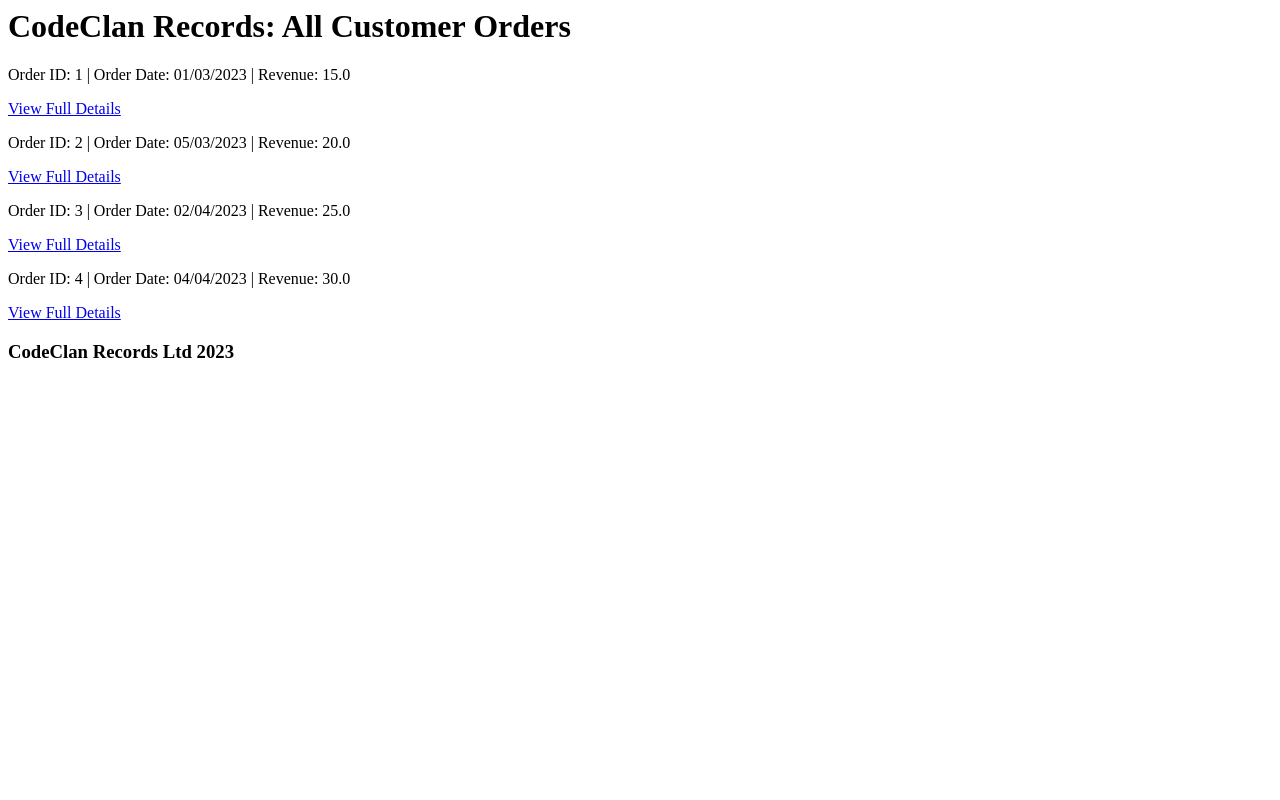
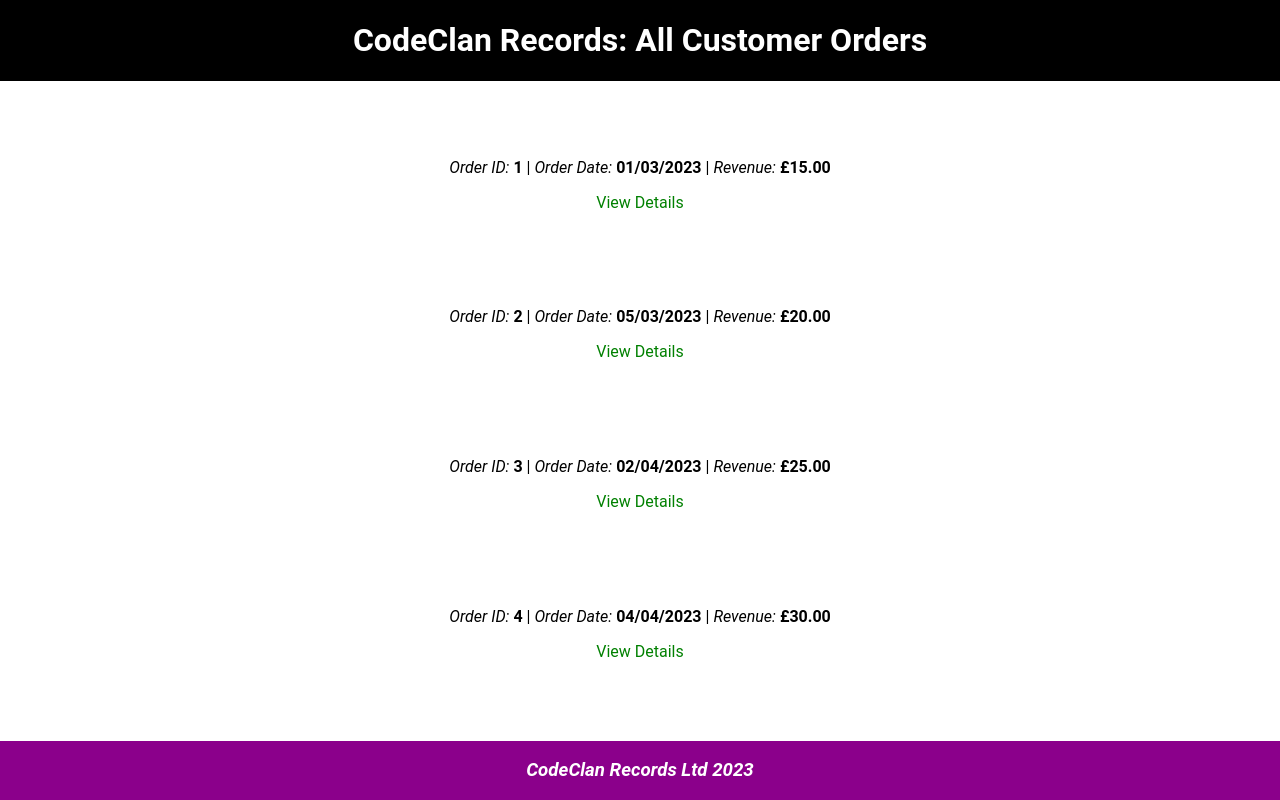
Before and after one commit to Cooper-Higgins/week3_day3, a Flask app: page / in a window 1280 px wide. Run offline with Flask 3, Linux system fonts and the light colour scheme.

Commit message:
Updated with CSS on index and order page(s)

```diff
--- a/models/order_list.py
+++ b/models/order_list.py
@@ -1,8 +1,8 @@
 from models.order import *
 
-order1 = Order(1, "Eddie Vedder", "01/03/2023", "1", "Little Oblivions", "Julien Baker", 15.00)
-order2 = Order(2, "Trent Reznor", "05/03/2023", "1", "Punisher", "Phoebe Bridgers", 20.00)
-order3 = Order(3, "James Hetfield", "02/04/2023", "1", "Historian", "Lucy Dacus", 25.00)
-order4 = Order(4, "Jerry Cantrell", "04/04/2023", "1", "The Record", "Boygenius", 30.00)
+order1 = Order(1, "Eddie Vedder", "01/03/2023", "1", "Little Oblivions", "Julien Baker", "£15.00")
+order2 = Order(2, "Trent Reznor", "05/03/2023", "1", "Punisher", "Phoebe Bridgers", "£20.00")
+order3 = Order(3, "James Hetfield", "02/04/2023", "1", "Historian", "Lucy Dacus", "£25.00")
+order4 = Order(4, "Jerry Cantrell", "04/04/2023", "1", "The Record", "Boygenius", "£30.00")
 
 orders = [order1, order2, order3, order4]
--- a/static/style.css
+++ b/static/style.css
@@ -0,0 +1,68 @@
+html, body, #grid-container {
+    height: 100%
+}
+
+body {
+    font-family: 'Roboto', sans-serif;
+    margin: 0px;
+}
+
+#grid-container {
+    display: grid;
+    grid-template-areas:
+        "header"
+        "content"
+        "footer";
+    grid-template-rows: 2fr 20fr 1fr;
+    }
+
+header {
+    grid-area: header;
+    font-family: 'Roboto', sans-serif;
+    background-color:black;
+    color: white;
+    margin: 0px;
+    display: flex;
+    justify-content: center;
+}
+
+main {
+    font-family: 'Roboto', sans-serif;
+    grid-area: content;
+    display: flex;
+    align-items: center;
+    justify-content: space-evenly;
+    flex-direction: column;
+}
+
+#links {
+    display: flex;
+    justify-content: center;
+    color: green;
+    text-decoration: none;
+}
+
+#links:hover {
+    text-decoration: underline;
+}
+
+footer {
+    grid-area: footer;
+    background-color:darkmagenta;
+    color: white;
+    display: flex;
+    font-family: 'Roboto', sans-serif;
+    justify-content: center;
+    align-items: center;
+    font-style: italic;
+}
+
+#order-body {
+    background-color: black;
+    color: white;
+    font-family: 'Roboto', sans-serif;
+    display: flex;
+    align-items: center;
+    justify-content: space-evenly;
+    flex-direction: column;
+}
--- a/templates/index.html
+++ b/templates/index.html
@@ -1,10 +1,10 @@
 <html>
     <head>
-        <title>{{title}} - CodeClan Records: All Customer Orders</title>
+        <title>{{title}} - All Customer Orders</title>
         <link href="{{ url_for('static', filename='style.css') }}" rel="stylesheet">
     </head>
     <body>
-    <div>
+    <div id="grid-container">
         <header>
             <h1>CodeClan Records: All Customer Orders</h1>
         </header>
@@ -12,9 +12,10 @@
         {% for order in orders %}
         <div>
             <p>
-                Order ID: {{order.id}} | Order Date: {{order.order_date}} | Revenue: {{order.price}}
+                <i>Order ID:</i> <b>{{order.id}}</b> | <i>Order Date:</i> <b>{{order.order_date}}</b> | <i>Revenue:</i> <b>{{order.price}}</b>
             </p>
-            <a href="{{ url_for('customer_order', id=order.id) }}">View Full Details</a>
+            <a id="links" href="{{ url_for('customer_order', id=order.id) }}">View Details</a>
+            <br>
         </div>
 
         {% endfor %}
```
Also changed, not shown: templates/order.html (+11 -9 lines).
